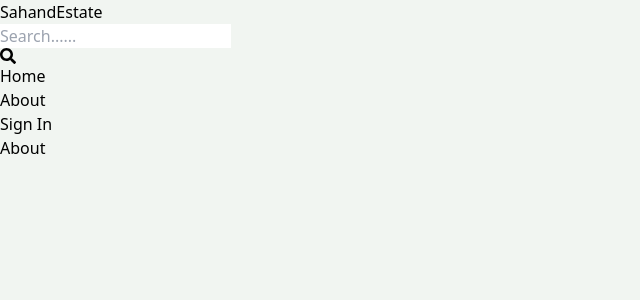
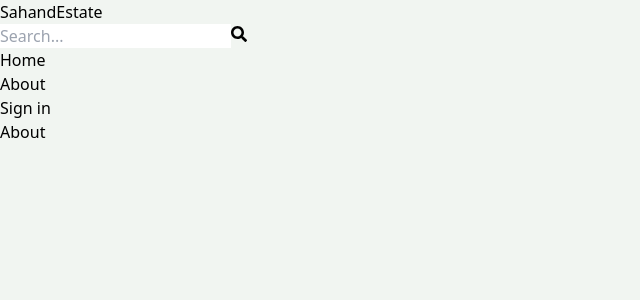
Before and after one commit to PatidarAsh/Mern-Estate, a React (Vite) app in the folder client/: page /about in a window 1280 px wide. Shown: the top 300 px of the page, without its empty margins (0-640 px from the left). Built offline with nearby package versions, Linux system fonts and the light colour scheme.

Commit message:
update the header and make profile page private

```diff
--- a/client/src/App.jsx
+++ b/client/src/App.jsx
@@ -6,6 +6,7 @@ import About from './pages/About';
 import Profile from './pages/Profile';
 import Home from './pages/Home';
 import Header from './components/Header';
+import PrivateRoute from './components/privateRoute';
 
 
 function App() {
@@ -17,7 +18,9 @@ function App() {
       <Route path="/sign-in" element={<SignIn />} />
       <Route path="/sign-up" element={<SignUp />} />
       <Route path="/about" element={<About />} />
+      <Route  element={<PrivateRoute />} >
       <Route path="/profile" element={<Profile />} />
+      </Route>
 
     </Routes>
     </BrowserRouter>
--- a/client/src/components/Header.jsx
+++ b/client/src/components/Header.jsx
@@ -1,8 +1,27 @@
-import React from 'react'
-import {FaSearch} from 'react-icons/fa';
-import {Link} from 'react-router-dom';
+import { FaSearch } from 'react-icons/fa';
+import { Link, useNavigate } from 'react-router-dom';
+import { useSelector } from 'react-redux';
+import { useEffect, useState } from 'react';
 
-function Header() {
+export default function Header() {
+  const { currentUser } = useSelector((state) => state.user);
+  const [searchTerm, setSearchTerm] = useState('');
+  const navigate = useNavigate();
+  const handleSubmit = (e) => {
+    e.preventDefault();
+    const urlParams = new URLSearchParams(window.location.search);
+    urlParams.set('searchTerm', searchTerm);
+    const searchQuery = urlParams.toString();
+    navigate(`/search?${searchQuery}`);
+  };
+
+  useEffect(() => {
+    const urlParams = new URLSearchParams(location.search);
+    const searchTermFromUrl = urlParams.get('searchTerm');
+    if (searchTermFromUrl) {
+      setSearchTerm(searchTermFromUrl);
+    }
+  }, [location.search]);
   return (
     <header className='bg-slate-200 shadow-md'>
       <div className='flex justify-between items-center max-w-6xl mx-auto p-3'>
@@ -12,26 +31,45 @@ function Header() {
             <span className='text-slate-700'>Estate</span>
           </h1>
         </Link>
-            <form className='bg-slate-100 p-3 rounded-lg flex items-center'>
-                <input type="text"  placeholder="Search......"
-                className='bg-transparent focus:outline-none w-24 sm:w-64'/>
-                <FaSearch className='text-slate-600'/>
+        <form
+          onSubmit={handleSubmit}
+          className='bg-slate-100 p-3 rounded-lg flex items-center'
+        >
+          <input
+            type='text'
+            placeholder='Search...'
+            className='bg-transparent focus:outline-none w-24 sm:w-64'
+            value={searchTerm}
+            onChange={(e) => setSearchTerm(e.target.value)}
+          />
+          <button>
+            <FaSearch className='text-slate-600' />
+          </button>
         </form>
         <ul className='flex gap-4'>
           <Link to='/'>
-                    <li className='hidden sm:inline text-slate-700 hover:underline'>Home</li>
+            <li className='hidden sm:inline text-slate-700 hover:underline'>
+              Home
+            </li>
           </Link>
           <Link to='/about'>
-                    <li className='hidden sm:inline text-slate-700 hover:underline'>About</li>
+            <li className='hidden sm:inline text-slate-700 hover:underline'>
+              About
+            </li>
           </Link>
-                <Link to='/sign-in'>
-                    <li className=' text-slate-700 hover:underline'>Sign In</li>
+          <Link to='/profile'>
+            {currentUser ? (
+              <img
+                className='rounded-full h-7 w-7 object-cover'
+                src={currentUser.avatar}
+                alt='profile'
+              />
+            ) : (
+              <li className=' text-slate-700 hover:underline'> Sign in</li>
+            )}
           </Link>
         </ul>
       </div>
     </header>
-
-  )
+  );
 }
-
-export default Header
--- /dev/null
+++ b/client/src/components/privateRoute.jsx
@@ -0,0 +1,7 @@
+import { useSelector } from 'react-redux';
+import { Outlet, Navigate } from 'react-router-dom';
+
+export default function PrivateRoute() {
+  const { currentUser } = useSelector((state) => state.user);
+  return currentUser ? <Outlet /> : <Navigate to='/sign-in' />;
+}
```
Also changed, not shown: 2 other files (tests, documents, lock files or other folders). Lines whose indentation alone changed are shown as unchanged.
